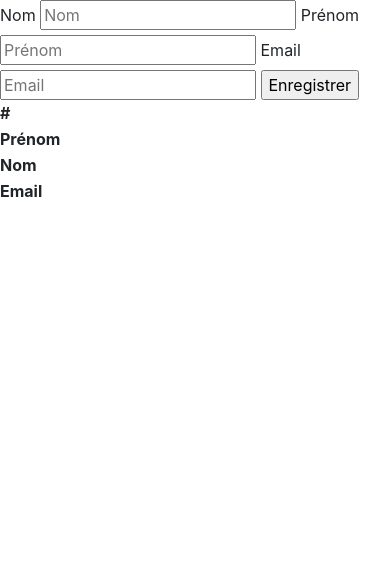
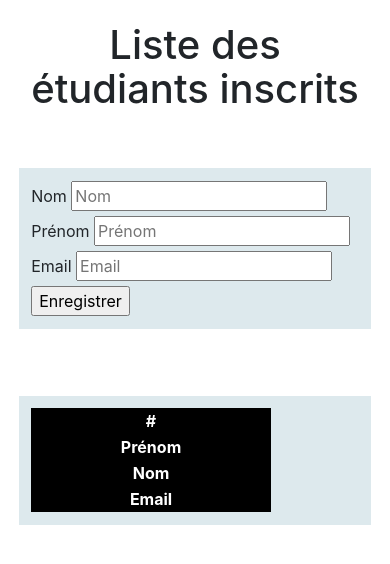
Before and after one commit to mouskito/poec-agefos, a PHP site: page /liste-etudiants/etudiants.html in a window 390 px wide. Shown: the top 564 px of the page. Run offline with PHP 8.4, Linux system fonts and the light colour scheme; lists and menus that the app fills with data are empty.

Commit message:
CSS à revoir

```diff
--- a/liste-etudiants/css/etudiants.css
+++ b/liste-etudiants/css/etudiants.css
@@ -1,3 +1,21 @@
+h1 {
+  text-align: center;
+  margin: 6%; }
 
+body .studentform, .studentarray {
+  background-color: #dde9ed;
+  margin: 8%;
+  padding: 3%; }
+
+body .thead {
+  background-color: black;
+  color: white; }
+
+.studentarray {
+  display: inline-block;
+  width: 100%; }
+  .studentarray td, .studentarray th {
+    margin: auto;
+    text-align: center; }
 
 /*# sourceMappingURL=etudiants.css.map */
--- a/liste-etudiants/css/etudiants.scss
+++ b/liste-etudiants/css/etudiants.scss
@@ -0,0 +1,26 @@
+h1 {
+	text-align: center;
+	margin: 6%;
+}
+
+body .studentform, .studentarray {
+	background-color: #dde9ed;
+	margin: 8%;
+	padding: 3%;}
+
+body .thead {
+	background-color: black;
+	color: white;
+
+}
+
+.studentarray {
+	display: inline-block;
+	width: 100%;
+
+td, th {
+	margin: auto;
+	text-align: center;
+
+}
+}
--- a/liste-etudiants/etudiants.html
+++ b/liste-etudiants/etudiants.html
@@ -3,13 +3,12 @@
 <head>
 	<meta charset="utf-8">
 	<title>Etudiants</title>
-<script src="js/jquery-3.2.1.min.js"></script>
-<script src="js/etudiants.js"></script>
-
 <link rel="stylesheet" type="text/css" href="css/bootstrap/bootstrap.css"></style>
 <link rel="stylesheet" type="text/css" href="css/etudiants.css">
 </head>
+
 <body>
+	<h1>Liste des étudiants inscrits</h1>
 	<div class="row">
 		<form class="col-md-10 studentform">
 			<label for="lastname">Nom</label>
@@ -24,10 +23,10 @@
 			<input type="button" value="Enregistrer" onclick="return addtolist()">
 		</form>
 	</div>
+
 	<div class="row">
-		<div class="col-md-10 studentarray">
-			<table id="listarray">
-				<thead>
+			<table id="listarray" class="col-md-10 studentarray">
+				<thead class="thead">
 					<tr class="row">
 						<th class="col-md-3">#</th>
 						<th class="col-md-3">Prénom</th>
@@ -38,7 +37,9 @@
 				<tbody>
 				</tbody>
 			</table>
-		</div>
 	</div>
+	<script src="js/jquery-3.2.1.min.js"></script>
+<script src="js/etudiants.js"></script>
 </body>
+
 </html>
```
Also changed, not shown: liste-etudiants/js/etudiants.js (+49 -25 lines), 1 other file.
